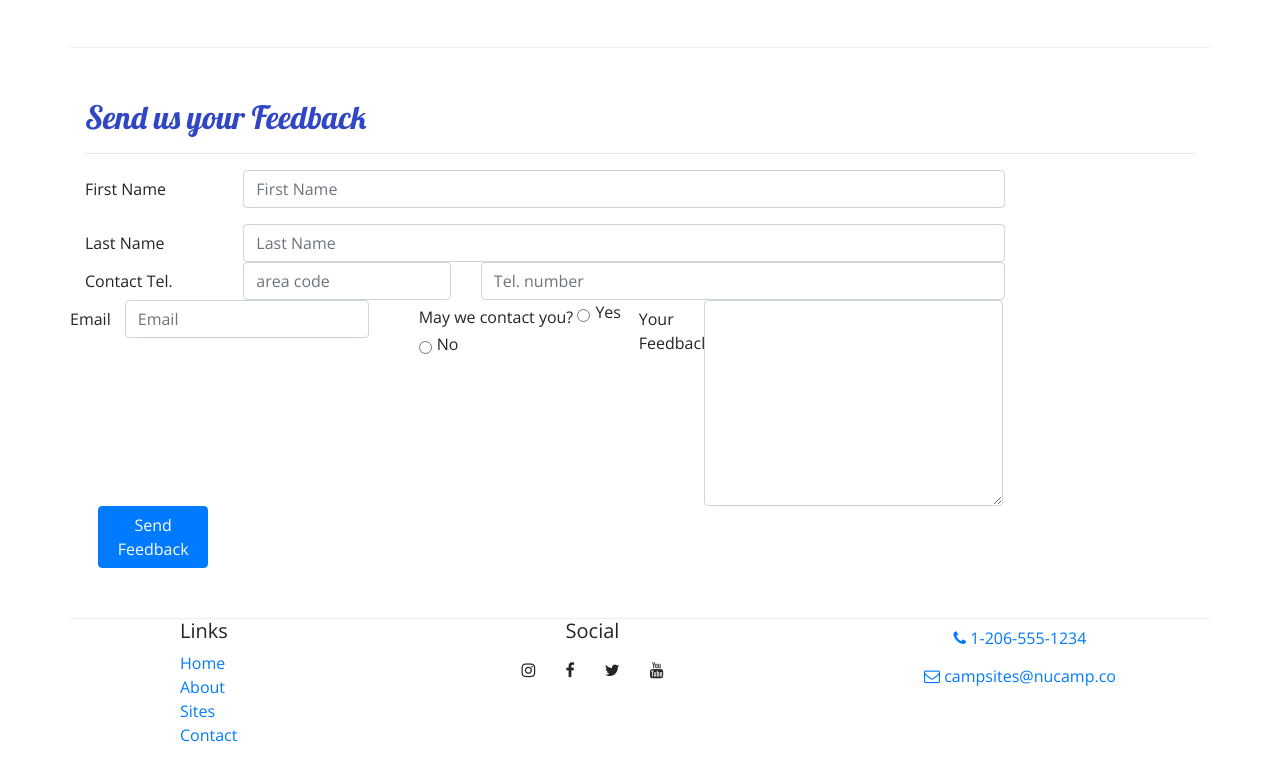
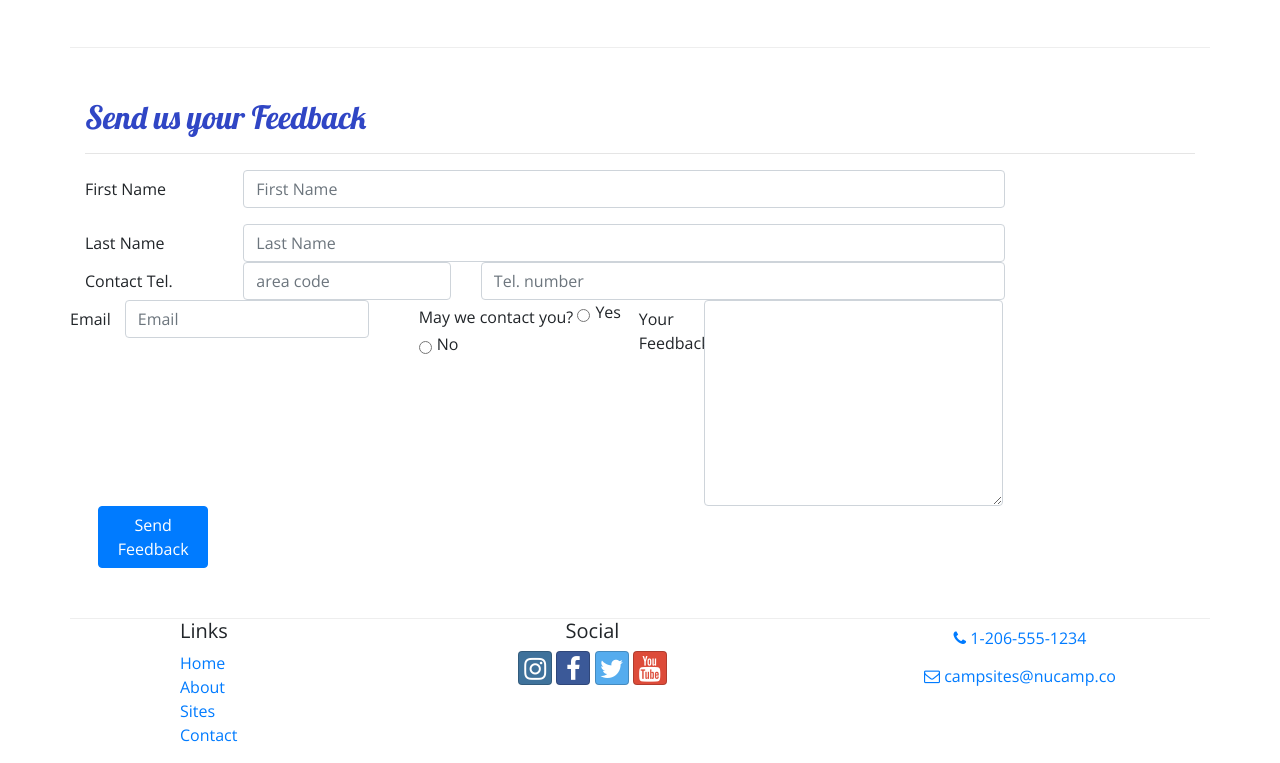
Before and after one commit to wedemboyz0919/Cue1, a website: page contactus.html in a window 1280 px wide. Shown: the part 528-1291 px from the top of the page. Drawn offline with nearby package versions, Linux system fonts and the light colour scheme.

Commit message:
npm scripts part2

```diff
--- a/contactus.html
+++ b/contactus.html
@@ -6,13 +6,13 @@
     <meta charset="utf-8" />
     <meta name="viewport" content="width=device-width, initial-scale=1" />
 
-    <!-- Bootstrap CSS -->
-    <link rel="stylesheet" href="node_modules/bootstrap/dist/css/bootstrap.min.css" />
-
-    <!-- Additional CSS must be placed after Bootstrap CSS -->
-    <link rel="stylesheet" href="node_modules/font-awesome/css/font-awesome.min.css" />
-    <link rel="stylesheet" href="https://fonts.googleapis.com/css?family=Lobster|Open+Sans" />
-    <link rel="stylesheet" href="css/styles.css" />
+   <!-- build:css css/main.css -->
+   <link rel="stylesheet" href="node_modules/bootstrap/dist/css/bootstrap.min.css" />
+   <link rel="stylesheet" href="node_modules/font-awesome/css/font-awesome.min.css" />
+   <link rel="stylesheet" href="node_modules/bootstrap-social/bootstrap-social.css" />
+   <link rel="stylesheet" href="css/styles.css" />
+   <!-- endbuild -->
+   <link rel="stylesheet" href="https://fonts.googleapis.com/css?family=Lobster|Open+Sans" />
 
     <title>NuCamp: A Better Way To Camp</title>
 </head>
@@ -168,9 +168,12 @@
     </footer>
 
     <!-- jQuery must come first, then Popper.js, then the Bootstrap JavaScript plugins.-->
+    <!-- build:js js/main.js -->
     <script src="node_modules/jquery/dist/jquery.slim.min.js"></script>
     <script src="node_modules/popper.js/dist/umd/popper.min.js"></script>
     <script src="node_modules/bootstrap/dist/js/bootstrap.min.js"></script>
+    <script src="js/scripts.js"></script>
+    <!-- endbuild -->
 
 </body>
 
```
Also changed, not shown: aboutus.html (+11 -0 lines), index.html (+10 -0 lines), package.json (+10 -1 lines), 2 other files.
